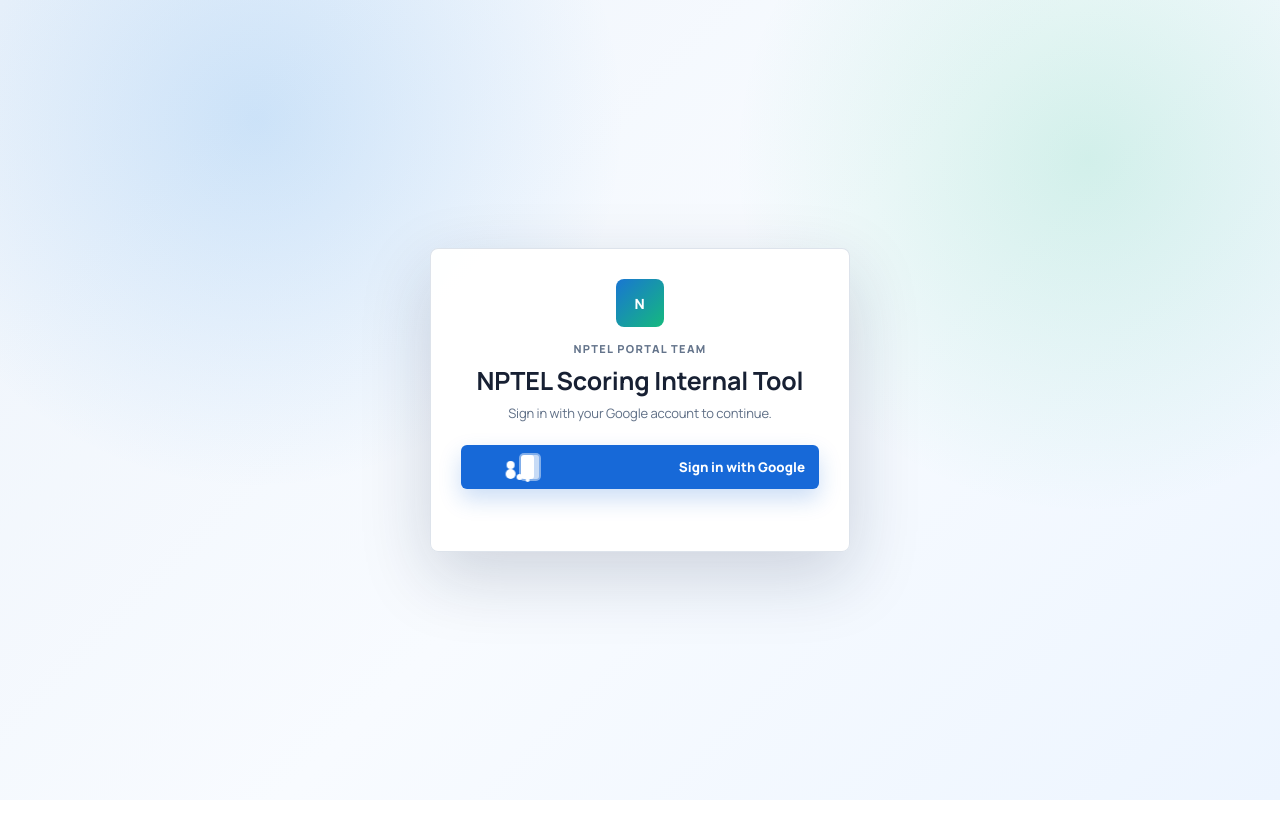
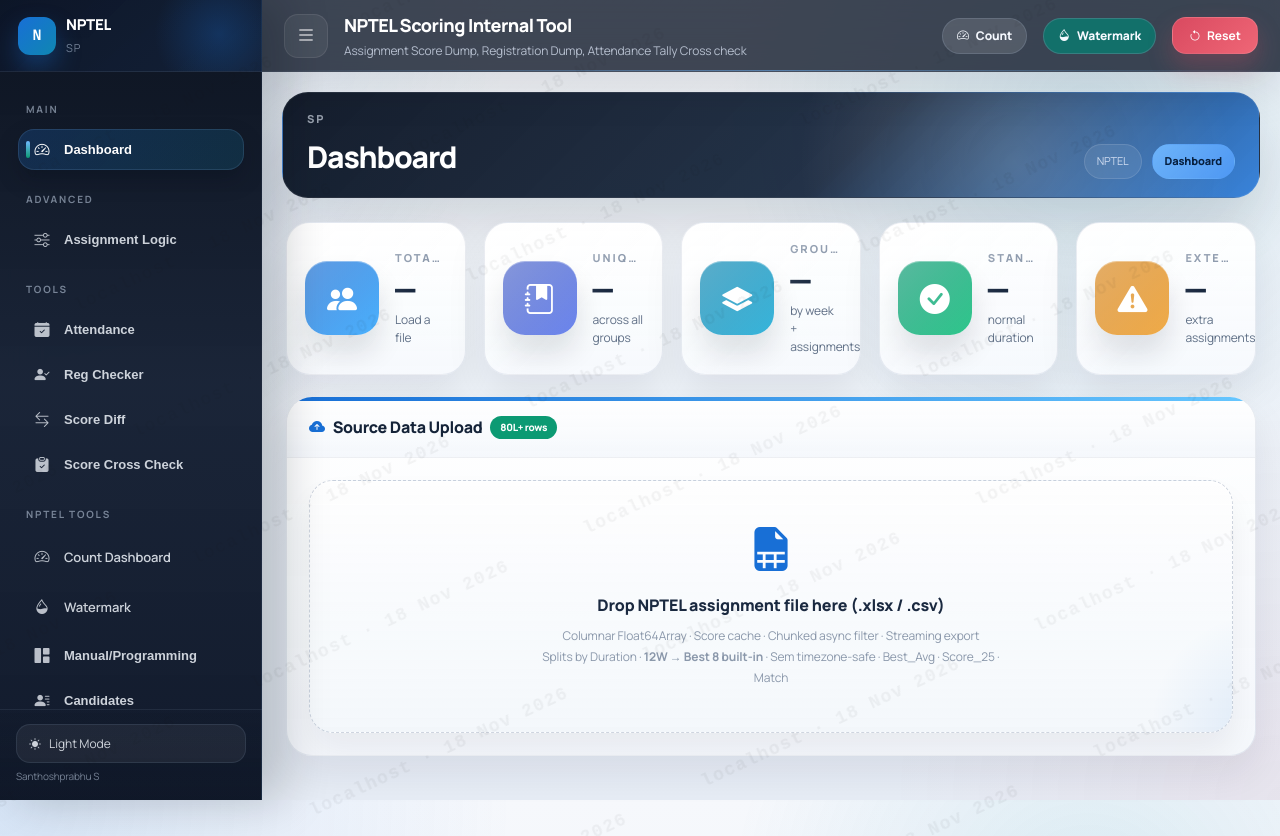
Before and after one commit to 01234santhoshprabhu/Tool, a plain HTML site: page index.html in a window 1280 px wide. Before the commit the page ends 800 px from the top, so only its background shows below. Drawn offline with nearby package versions, Linux system fonts and the light colour scheme; no server answers.

Commit message:
Remove Google login requirement from Tool
Open the scoring dashboard directly. Remove the Google login screen, Firebase SDKs, and sign-out controls. Verified in a fresh browser session: dashboard and upload controls are visible with no authentication requests or runtime errors. Scoring, attendance, filtering, and exports passed the earlier synthetic-file checks.

```diff
--- a/index.html
+++ b/index.html
@@ -18,7 +18,7 @@
     <link rel="stylesheet" href="css/auth.css?v=20260803-login-animation">
 </head>
 
-<body class="auth-pending">
+<body>
 
     <!-- OVERLAY -->
     <div class="ov" id="ov">
@@ -35,21 +35,6 @@
         </div>
     </div>
     <div class="toast-c" id="toasts"></div>
-
-    <div id="auth-screen" class="auth-screen" aria-live="polite">
-        <div class="auth-card">
-            <div class="auth-mark">N</div>
-            <div class="auth-kicker">NPTEL Portal Team</div>
-            <h1>NPTEL Scoring Internal Tool</h1>
-            <p id="auth-message">Sign in with your Google account to continue.</p>
-            <button id="auth-google-btn" class="auth-google-btn" type="button">
-                <span class="auth-google-icon">G</span>
-                <span>Sign in with Google</span>
-            </button>
-            <button id="auth-retry-btn" class="auth-link-btn" type="button" style="display:none">Try again</button>
-            <div id="auth-error" class="auth-error" role="alert"></div>
-        </div>
-    </div>
 
     <div id="wrapper">
 
@@ -120,11 +105,6 @@
                 <div class="mem-badge" id="mem-badge" style="display:none">RAM: —</div>
                 <a class="auth-count-link" href="https://01234santhoshprabhu.github.io/count/" title="Open Count Dashboard"><i class="bi bi-speedometer2"></i><span>Count</span></a>
                 <a class="auth-count-link auth-watermark-link" href="https://01234santhoshprabhu.github.io/NPTEL-Watermark/" title="Open Watermark"><i class="bi bi-droplet-half"></i><span>Watermark</span></a>
-                <div class="auth-user-pill" id="auth-user-pill" style="display:none">
-                    <span id="auth-user-role" class="role-badge"></span>
-                    <span id="auth-user-email"></span>
-                    <button id="auth-signout-btn" type="button" title="Sign out"><i class="bi bi-box-arrow-right"></i></button>
-                </div>
                 <button class="btn-reset" onclick="location.reload()"><i class="bi bi-arrow-counterclockwise"></i>
                     Reset</button>
             </nav>
@@ -1685,9 +1665,6 @@
             </div><!-- /main-wrapper -->
         </div><!-- /wrapper -->
 
-        <script src="https://www.gstatic.com/firebasejs/10.12.5/firebase-app-compat.js"></script>
-        <script src="https://www.gstatic.com/firebasejs/10.12.5/firebase-auth-compat.js"></script>
-        <script src="js/auth.js?v=20260803-redirect-login"></script>
         <script src="js/navigation-core.js?v=20260730-google-auth"></script>
         <script src="js/core-data.js?v=20260730-google-auth"></script>
         <script src="js/assignment-logic.js?v=20260730-google-auth"></script>
```
